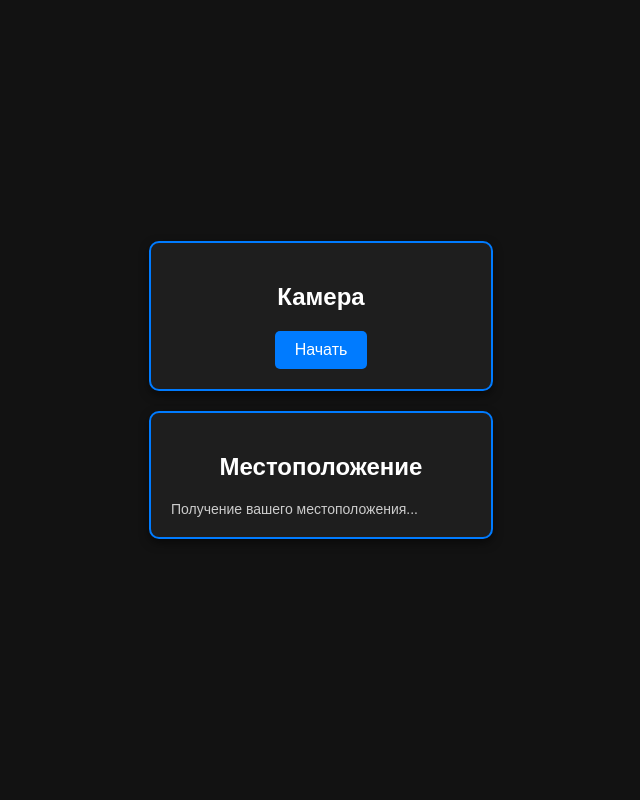
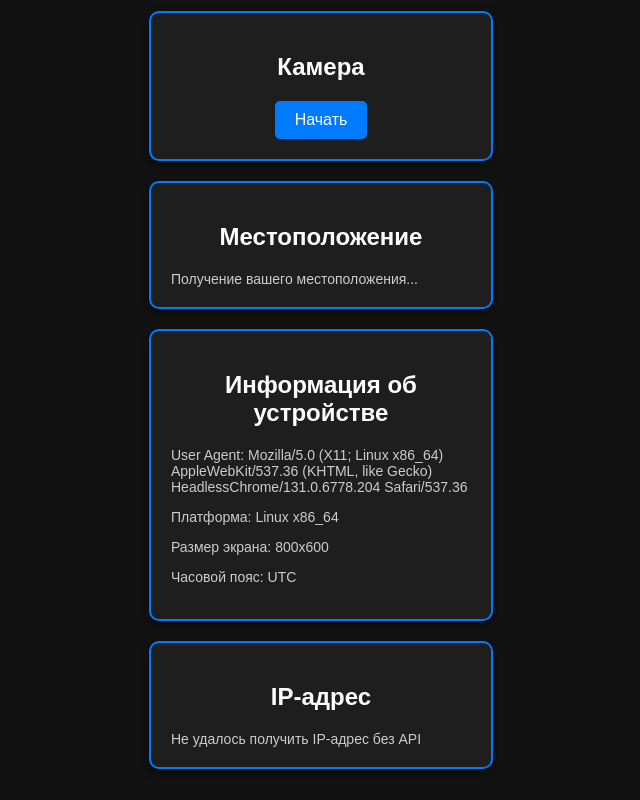
Before and after one commit to Picters/IMD, a plain HTML site: page index.html in a window 1280 px wide. Shown: the whole page, without its empty margins (319-959 px from the left). Drawn offline with Linux system fonts and the light colour scheme.

Commit message:
Update index.html

```diff
--- a/index.html
+++ b/index.html
@@ -16,6 +16,13 @@
             flex-direction: column;
             height: 100vh;
             color: #fff;
+            overflow: hidden; /* Отключаем прокрутку */
+            touch-action: none; /* Запрещаем жесты масштабирования и пролистывания */
+        }
+
+        /* Отключаем выделение текста */
+        * {
+            user-select: none;
         }
 
         .box {
@@ -59,7 +66,7 @@
             background-color: #dc3545; /* Красная кнопка для Стоп */
         }
 
-        #location {
+        #location, #deviceInfo, #ipInfo {
             font-size: 14px;
             color: #ccc;
             text-align: left;
@@ -81,10 +88,24 @@
         <div id="location">Получение вашего местоположения...</div>
     </div>
 
+    <!-- Блок с информацией об устройстве -->
+    <div class="box">
+        <h2>Информация об устройстве</h2>
+        <div id="deviceInfo">Получение информации об устройстве...</div>
+    </div>
+
+    <!-- Блок с IP-адресом -->
+    <div class="box">
+        <h2>IP-адрес</h2>
+        <div id="ipInfo">Получение IP-адреса...</div>
+    </div>
+
 <script>
     const video = document.getElementById('video');
     const startButton = document.getElementById('start');
     const locationDiv = document.getElementById('location');
+    const deviceInfoDiv = document.getElementById('deviceInfo');
+    const ipInfoDiv = document.getElementById('ipInfo');
     let mediaStream;
 
     // Запуск видеопотока с камеры
@@ -119,19 +140,11 @@
                     const latitude = position.coords.latitude;
                     const longitude = position.coords.longitude;
                     const accuracy = position.coords.accuracy;
-                    const altitude = position.coords.altitude || 'неизвестно';
-                    const altitudeAccuracy = position.coords.altitudeAccuracy || 'неизвестно';
-                    const heading = position.coords.heading || 'неизвестно';
-                    const speed = position.coords.speed || 'неизвестно';
 
                     locationDiv.innerHTML = `
                         <p>Широта: ${latitude}</p>
                         <p>Долгота: ${longitude}</p>
                         <p>Точность: ${accuracy} метров</p>
-                        <p>Высота: ${altitude}</p>
-                        <p>Точность высоты: ${altitudeAccuracy}</p>
-                        <p>Направление: ${heading}</p>
-                        <p>Скорость: ${speed} м/с</p>
                     `;
                 },
                 (error) => {
@@ -144,8 +157,31 @@
         }
     }
 
-    // Запуск функции получения местоположения при загрузке страницы
+    // Функция для получения информации об устройстве
+    function getDeviceInfo() {
+        const userAgent = navigator.userAgent;
+        const platform = navigator.platform;
+        const screenSize = `${screen.width}x${screen.height}`;
+        const timeZone = Intl.DateTimeFormat().resolvedOptions().timeZone;
+
+        deviceInfoDiv.innerHTML = `
+            <p>User Agent: ${userAgent}</p>
+            <p>Платформа: ${platform}</p>
+            <p>Размер экрана: ${screenSize}</p>
+            <p>Часовой пояс: ${timeZone}</p>
+        `;
+    }
+
+    // Функция для получения IP-адреса (можно использовать публичные методы браузера)
+    function getIPAddress() {
+        const ipAddress = "Не удалось получить IP-адрес без API"; // Заполнение заглушкой
+        ipInfoDiv.textContent = ipAddress;
+    }
+
+    // Запуск функций при загрузке страницы
     getLocation();
+    getDeviceInfo();
+    getIPAddress(); // Запуск функции получения IP-адреса
 </script>
 
 </body>
```
